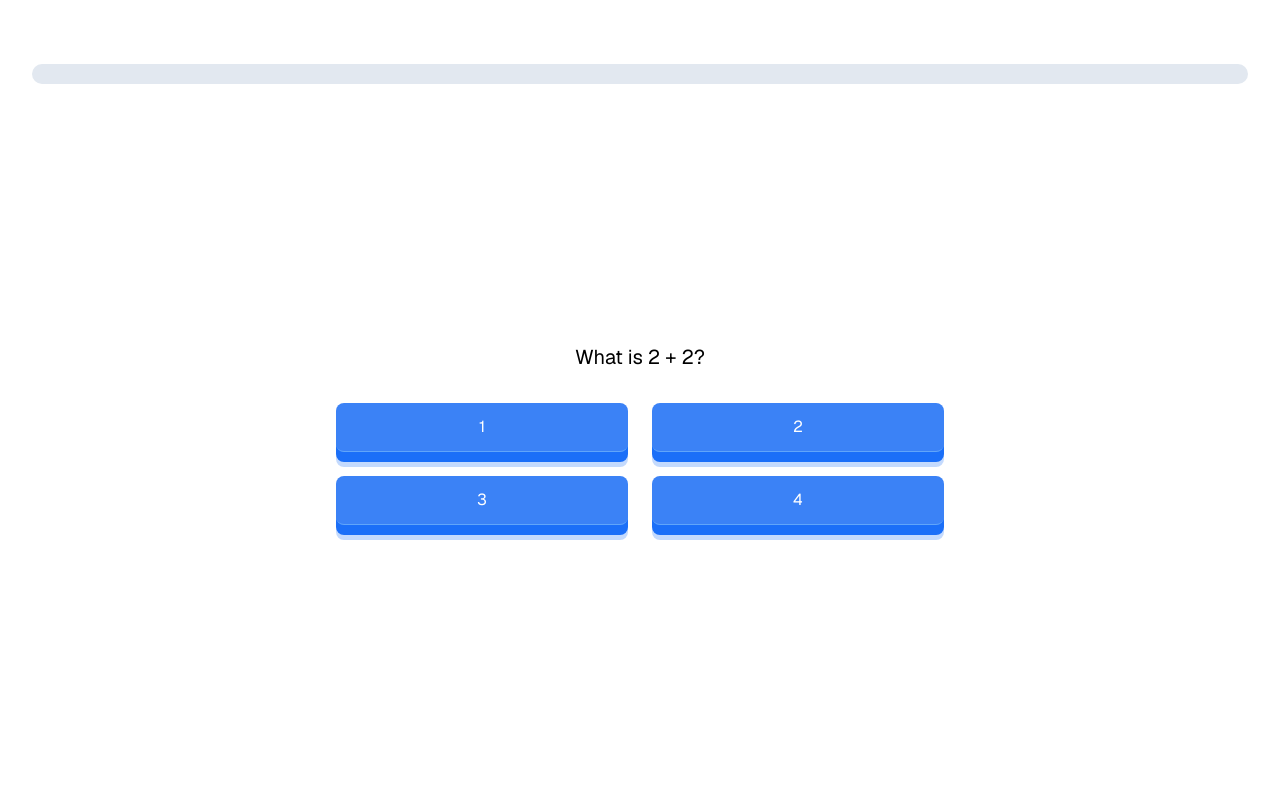
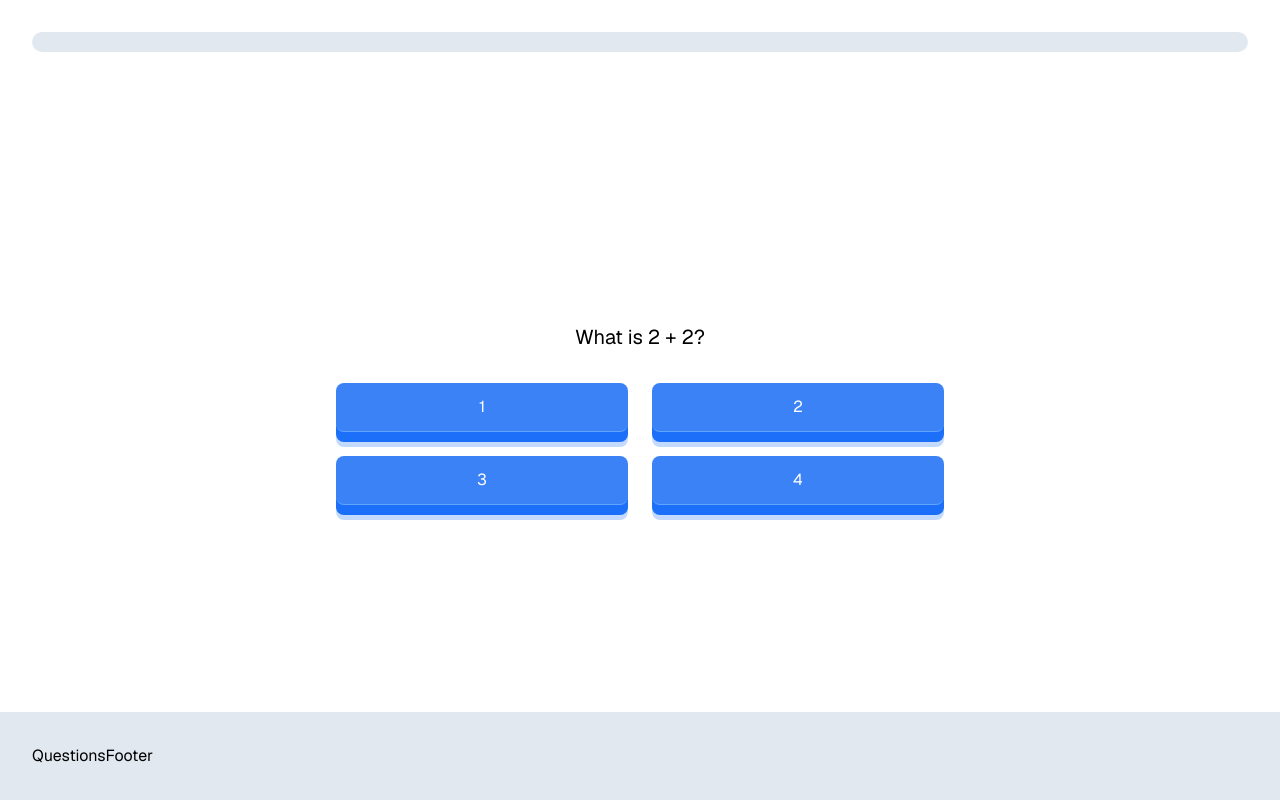
Before and after one commit to mihai-ursu/gamification, a Next.js app: page /course/math-after in a window 1280 px wide. Built offline with nearby package versions, Linux system fonts and the light colour scheme.

Commit message:
Questions WIP

```diff
--- /dev/null
+++ b/src/app/course/math-after/layout.tsx
@@ -0,0 +1,19 @@
+import QuestionsFooter from "@/components/course/footer/footer";
+import Header from "@/components/course/header/header";
+import React from "react";
+
+export default function QuestionsLayout({
+  children,
+}: {
+  children: React.ReactNode;
+}) {
+  return (
+    <div className="flex min-h-screen flex-col justify-between">
+      <Header />
+      <main className="ml-auto mr-auto flex w-full max-w-[1460px] flex-col justify-between gap-4 p-8 pt-16">
+        {children}
+      </main>
+      <QuestionsFooter />
+    </div>
+  );
+}
--- a/src/app/course/math-after/page.tsx
+++ b/src/app/course/math-after/page.tsx
@@ -1,15 +1,11 @@
-import ProgressBar from "@/components/course/progress-bar/progress-bar";
 import React from "react";
-import questions from "@/data/math-course-questions";
 import Questions from "@/components/course/questions/questions";
 
 function MathCourseAfterPage() {
   return (
-    <main className="ml-auto mr-auto flex h-full min-h-screen w-full max-w-[1460px] flex-col gap-4 p-8 pt-16">
-      <ProgressBar noOfQuestions={questions.length} />
+    <>
       <Questions />
-      {/* <Counter /> */}
-    </main>
+    </>
   );
 }
 
--- /dev/null
+++ b/src/components/course/footer/footer.tsx
@@ -0,0 +1,9 @@
+const QuestionsFooter = () => {
+  return (
+    <footer className="bg-slate-200 p-8">
+      <div className="ml-auto mr-auto max-w-[1460px]">QuestionsFooter</div>
+    </footer>
+  );
+};
+
+export default QuestionsFooter;
--- /dev/null
+++ b/src/components/course/header/header.tsx
@@ -0,0 +1,13 @@
+import React from "react";
+import ProgressBar from "../progress-bar/progress-bar";
+import questions from "@/data/math-course-questions";
+
+export default function Header() {
+  return (
+    <header className="p-8">
+      <div className="ml-auto mr-auto max-w-[1460px]">
+        <ProgressBar noOfQuestions={questions.length} />
+      </div>
+    </header>
+  );
+}
--- a/src/components/course/questions/answer-button.tsx
+++ b/src/components/course/questions/answer-button.tsx
@@ -2,11 +2,11 @@ import * as React from "react";
 import { cn } from "@/utils/cn";
 
 export type ButtonProps = {
-  asChild?: boolean;
+  isActive?: boolean;
 } & React.ButtonHTMLAttributes<HTMLButtonElement>;
 
 const Button = React.forwardRef<HTMLButtonElement, ButtonProps>(
-  ({ className, ...props }, ref) => {
+  ({ className, isActive, ...props }, ref) => {
     return (
       <button
         className={cn(
--- a/src/components/course/questions/question.tsx
+++ b/src/components/course/questions/question.tsx
@@ -3,6 +3,7 @@
 import type { QuestionType } from "@/data/math-course-questions";
 import useQuestionsStore from "@/store/course";
 import { Button } from "./answer-button";
+import { useState } from "react";
 
 type Props = {
   question: QuestionType;
@@ -11,17 +12,26 @@ type Props = {
 
 const Question = (props: Props) => {
   const { question, currentIndex } = props;
-  const { correctQuestions, increment } = useQuestionsStore();
+  const { correctQuestions, selectedAnswer, setSelectedAnswer } =
+    useQuestionsStore();
 
   if (currentIndex !== correctQuestions) return null;
+
+  const handleAnswerClick = (answer: string) => {
+    setSelectedAnswer(answer);
+  };
 
   return (
     <>
       <h1 className="text-center text-xl">{question.question}</h1>
 
-      <div className="grid w-1/2 grid-cols-2 gap-6">
+      <div className="grid w-full grid-cols-1 gap-6 md:w-1/2 md:grid-cols-2">
         {question.answers.map((answer, index) => (
-          <Button onClick={() => increment()} key={index}>
+          <Button
+            onClick={() => handleAnswerClick(answer)}
+            isActive={answer === selectedAnswer}
+            key={index}
+          >
             {answer}
           </Button>
         ))}
--- a/src/components/course/questions/questions.tsx
+++ b/src/components/course/questions/questions.tsx
@@ -2,7 +2,7 @@ import questions from "@/data/math-course-questions";
 import Question from "./question";
 const Questions = () => {
   return (
-    <div className="flex h-full w-full flex-grow flex-col items-center justify-center gap-8">
+    <div className="flex w-full flex-col items-center justify-center gap-8">
       {questions.map((question, index) => (
         <Question key={question.id} question={question} currentIndex={index} />
       ))}
--- a/src/store/course.ts
+++ b/src/store/course.ts
@@ -2,12 +2,16 @@ import { create } from "zustand";
 
 interface CourseState {
   correctQuestions: number;
+  selectedAnswer: string | null;
+  setSelectedAnswer: (answer: string | null) => void;
   increment: () => void;
   decrement: () => void;
 }
 
 const useQuestionsStore = create<CourseState>()((set) => ({
   correctQuestions: 0,
+  selectedAnswer: null,
+  setSelectedAnswer: (answer) => set({ selectedAnswer: answer }),
   increment: () =>
     set((state) => ({ correctQuestions: state.correctQuestions + 1 })),
   decrement: () =>
```
